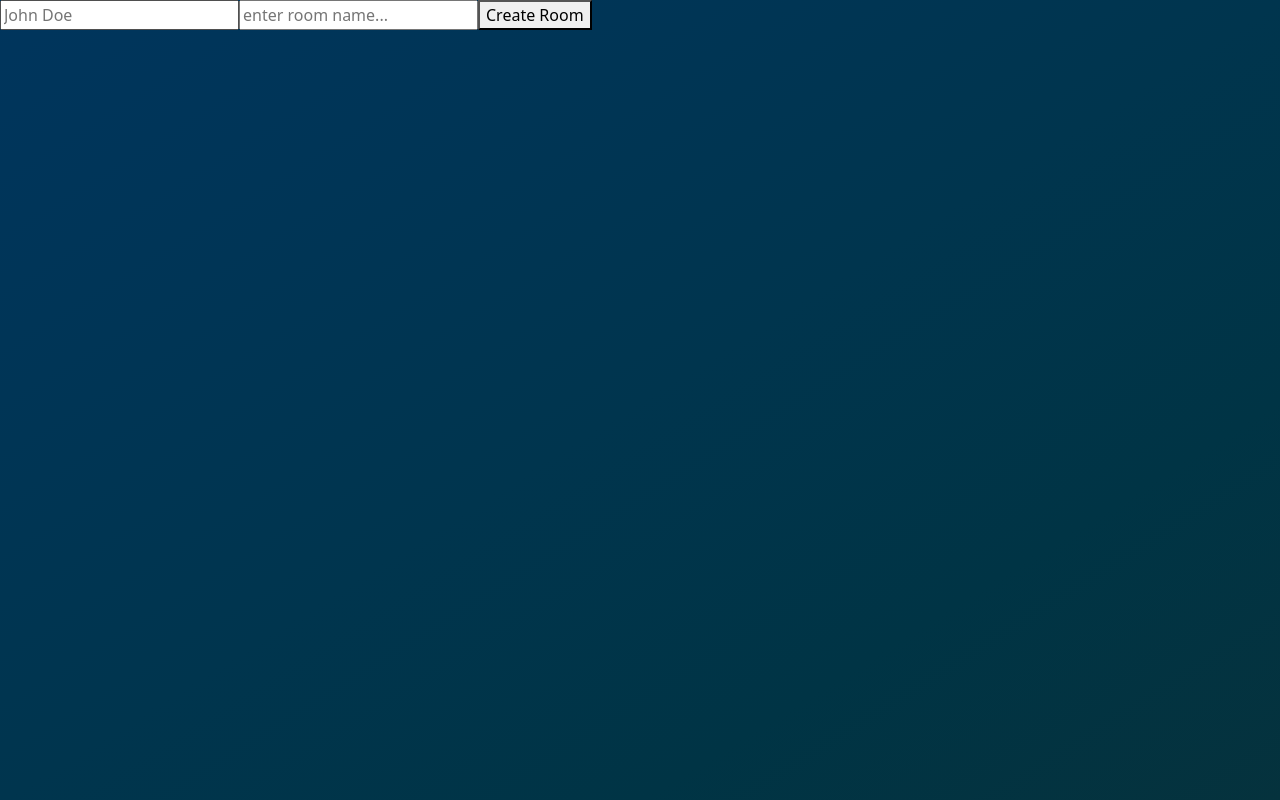
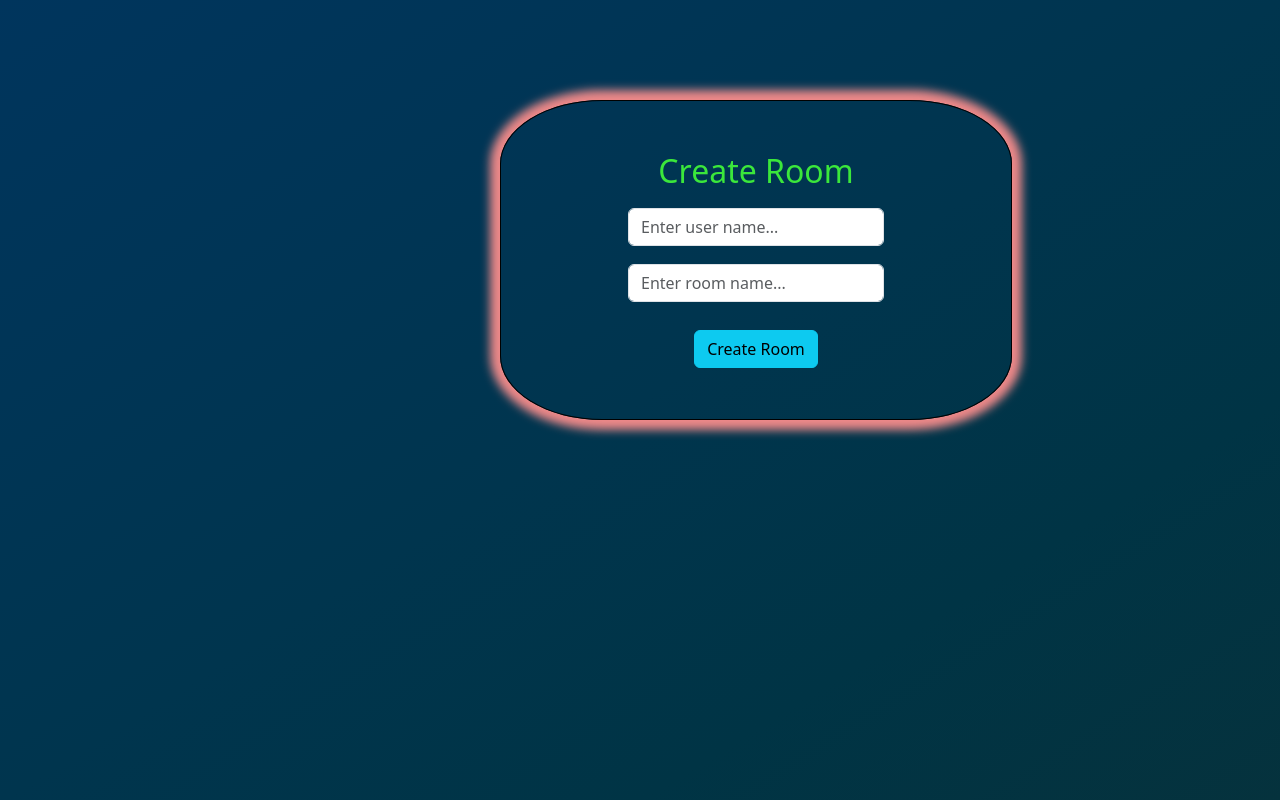
Before and after one commit to Yash7824/CHESS_FRONTEND_REPO_CD, an Angular app in the folder client/: page /create in a window 1280 px wide. Built offline with nearby package versions, Linux system fonts and the light colour scheme; no server answers.

Commit message:
feat: draggable feature refactor: css applied

```diff
--- a/client/src/app/pages/create-room/create-room.component.html
+++ b/client/src/app/pages/create-room/create-room.component.html
@@ -1,7 +1,8 @@
 <div class="createRoom--Container">
     <div class="createRoomForm--Container">
-        <input type="text"  placeholder="John Doe" [(ngModel)]="createroom.userName"/>
-        <input type="text"  placeholder="enter room name..." [(ngModel)]="createroom.roomName"/>
-        <button (click)="createRoom(createroom.userName,createroom.roomName)">Create Room</button>
+        <h2>Create Room</h2>
+        <input type="text"  placeholder="Enter user name..." class="form-control mb-2" [(ngModel)]="createroom.userName"/>
+        <input type="text"  placeholder="Enter room name..." class="form-control mb-2" [(ngModel)]="createroom.roomName"/>
+        <button (click)="createRoom(createroom.userName,createroom.roomName)" class="btn btn-info">Create Room</button>
     </div>
 </div>
--- a/client/src/app/pages/create-room/create-room.component.scss
+++ b/client/src/app/pages/create-room/create-room.component.scss
@@ -1,8 +1,29 @@
 .createRoom--Container {
     display: flex;
-    justify-content: center;
+    flex-direction: column;
+    width: 100vw;
+    height: 100vh;
 }
 .createRoomForm--Container {
     display: flex;
+    flex-direction: column;
+    margin-top: 100px;
+    margin-left: 500px;
+    width: 40vw;
+    height: 40vh;
+    row-gap: 20px;
     justify-content: center;
+    align-items: center;
+    border: 1px solid black;
+    border-radius: 20%;
+    box-shadow: 0 0 10px 10px rgb(237, 137, 137);
 }
+
+.createRoomForm--Container input{
+    margin-top: -10px;
+    width: 20vw;
+}
+
+.createRoomForm--Container h2{
+    color: rgb(59, 231, 59);
+}
--- a/client/src/app/pages/game-room/game-room.component.html
+++ b/client/src/app/pages/game-room/game-room.component.html
@@ -31,7 +31,7 @@
               class="ImagePiece"
               #column
               *ngIf="getImageSource(chess_Board[i][j]) != ''"
-              [draggable]="isPlayerTurn(currentPlayer)"
+              [draggable]="isPlayerTurn(currentPlayer, i, j)"
               (dragstart)="onDragStart($event, i, j)"
               (touchstart)="onTouchStart($event, i, j)"
               (touchmove)="onTouchMove($event)"
--- a/client/src/app/pages/game-room/game-room.component.ts
+++ b/client/src/app/pages/game-room/game-room.component.ts
@@ -197,8 +197,13 @@ export class GameRoomComponent {
     this.socket.sendUpdatedChessBoardState(this.roomData?.room, this?.roomData?.player,this.chess_Board);
   }
 
-  isPlayerTurn(player: string) {
-    return this.currentPlayer == player;
+  isPlayerTurn(player: string, row: number, col: number) {
+    if(this.IsWhitePiece(row, col) && player == 'white'){
+      return true;
+    } else if(this.IsBlackPiece(row, col) && player == 'black'){
+      return true;
+    }
+    return false;
   }
 
   movePiece(
--- a/client/src/app/pages/home/home.component.html
+++ b/client/src/app/pages/home/home.component.html
@@ -1,7 +1,8 @@
 <div class="home--Page">
 
 <div class="menu--Container">
-  <button (click)="navigateTo('join')" >Join Game</button>
-  <button (click)="navigateTo('create')">Create Game</button>
+  <h1>Let us Chess</h1>
+  <button (click)="navigateTo('join')" class="btn btn-primary">Join Game</button>
+  <button (click)="navigateTo('create')" class="btn btn-success"> Create Game</button>
 </div>
 </div>
--- a/client/src/app/pages/home/home.component.scss
+++ b/client/src/app/pages/home/home.component.scss
@@ -8,3 +8,35 @@
     flex-direction: column;
     align-items: center;
 }
+.home--Page{
+    display: flex;
+    flex-direction: column;
+    width: 100vw;
+    height: 100vh;
+}
+
+.menu--Container{
+    display: flex;
+    flex-direction: column;
+    margin-top: 100px;
+    margin-left: 500px;
+    width: 40vw;
+    height: 40vh;
+    row-gap: 20px;
+    justify-content: center;
+    align-items: center;
+    border: 1px solid black;
+    border-radius: 20%;
+    box-shadow: 0 0 10px 10px rgb(237, 137, 137);
+}
+
+.menu--Container h1{
+    color: rgb(59, 231, 59);
+    margin-top: -10px;
+}
+
+.menu--Container button{
+    width: 150px;
+    color: black;
+    color: white;
+}
--- a/client/src/app/pages/join-room/join-room.component.html
+++ b/client/src/app/pages/join-room/join-room.component.html
@@ -1,7 +1,8 @@
 <div class="joinRoom--Container">
     <div class="joinRoomForm--Container">
-        <input type="text" #userNameInput  placeholder="Enter user name..." [(ngModel)]="joinroom.userName"/>
-        <input type="text" #roomNameInput placeholder="Enter room name..." [(ngModel)]="joinroom.roomName"/>
-        <button (click)="joinRoom(joinroom.userName,joinroom.roomName)">Join Room</button>
+        <h2>Join Room</h2>
+        <input type="text" #userNameInput  placeholder="Enter user name..." class="form-control mb-2" [(ngModel)]="joinroom.userName"/>
+        <input type="text" #roomNameInput placeholder="Enter room name..." class="form-control mb-2" [(ngModel)]="joinroom.roomName"/>
+        <button (click)="joinRoom(joinroom.userName,joinroom.roomName)" class="btn btn-danger">Join Room</button>
     </div>
 </div>
--- a/client/src/app/pages/join-room/join-room.component.scss
+++ b/client/src/app/pages/join-room/join-room.component.scss
@@ -1,9 +1,30 @@
 .joinRoom--Container {
     display: flex;
     flex-direction: column;
+    width: 100vw;
+    height: 100vh;
 }
 
 .joinRoomForm--Container {
     display: flex;
     flex-direction: column;
+    margin-top: 100px;
+    margin-left: 500px;
+    width: 40vw;
+    height: 40vh;
+    row-gap: 20px;
+    justify-content: center;
+    align-items: center;
+    border: 1px solid black;
+    border-radius: 20%;
+    box-shadow: 0 0 10px 10px rgb(237, 137, 137);
 }
+
+.joinRoomForm--Container input{
+    margin-top: -10px;
+    width: 20vw;
+}
+
+.joinRoomForm--Container h2{
+    color: rgb(59, 231, 59);
+}
```
